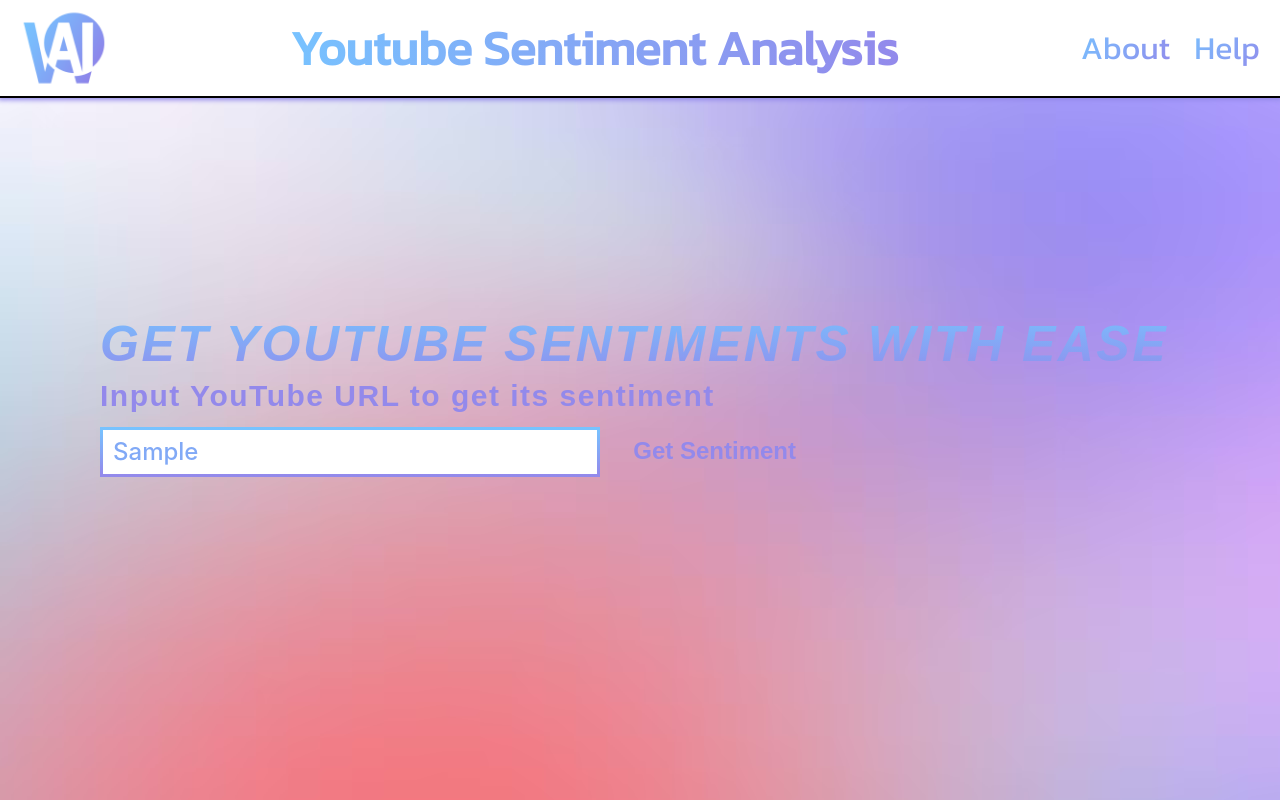
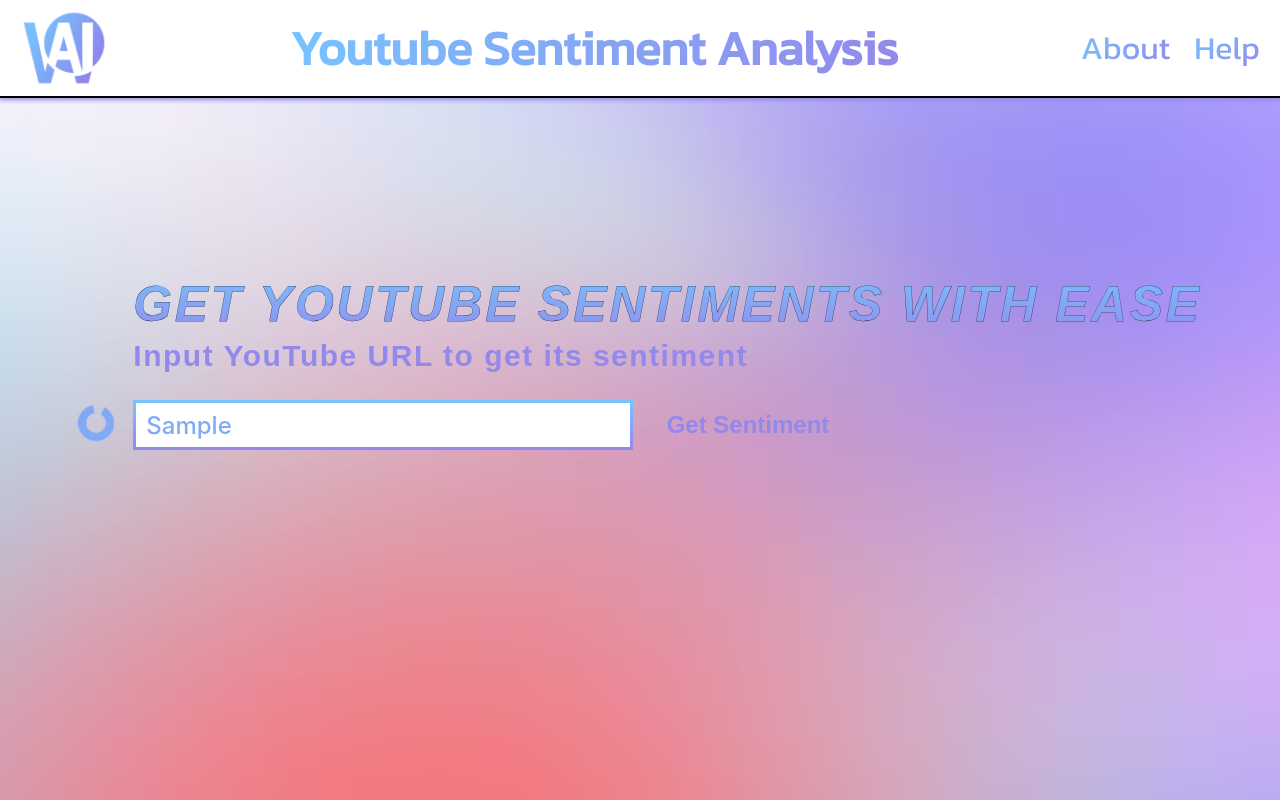
Before and after one commit to E3than/HackWestern9, a React (Create React App) app in the folder hw9/: page / in a window 1280 px wide. Both pictures are taken after typing "Sample" into the empty fields and a click on the button "Get Sentiment". Built offline with nearby package versions, Linux system fonts and the light colour scheme; no server answers.

Commit message:
added loading spinner and fixed percentage not appearing

```diff
--- a/hw9/src/App.css
+++ b/hw9/src/App.css
@@ -7,9 +7,9 @@
   border-image-source: linear-gradient(#77c3ff, #9389eb);
   border-width: 2.5pt;
   border-image-slice: 1;
-  position:fixed;
-  left: 75pt;
-  top: 320pt;
+  position: fixed;
+  left: 100pt;
+  top: 300pt;
   width: 500px;
   height: 50px;
   font-size: 24px;
@@ -23,8 +23,8 @@
   -webkit-background-clip: text;
   -webkit-text-fill-color: transparent;
   position: fixed;
-  left: 75pt;
-  top: 230pt;
+  left: 100pt;
+  top: 200pt;
   font-family: "Avenir Next", sans-serif;
   font-weight: 900;
   font-size: 50px;
@@ -32,12 +32,13 @@
   font-style: italic;
   letter-spacing: 0.05em;
   display: inline-block;
+  -webkit-text-stroke: 0.25px;
 }
 
 h2 {
-  position:fixed;
-  left: 75pt;
-  top: 280pt;
+  position: fixed;
+  left: 100pt;
+  top: 250pt;
   font-size: 30px;
   font-weight: 900;
   font-family: "Avenir Next", sans-serif;
@@ -45,15 +46,27 @@
   color: #9389eb;
 }
 
+h3 {
+  position: fixed;
+  left: 150pt;
+  top: 350pt;
+  font-size: 150px;
+  font-weight: 900;
+  font-family: "Avenir Next", sans-serif;
+  letter-spacing: 0.05em;
+  text-shadow: 2px 0 #fff, -2px 0 #fff, 0 2px #fff, 0 -2px #fff,
+    1px 1px #fff, -1px -1px #fff, 1px -1px #fff, -1px 1px #fff;
+  color: #9389eb;
+}
+
 button {
   position: fixed;
-  left: 475pt;
-  top: 325pt;
+  left: 500pt;
+  top: 305pt;
   font-size: 24px;
   font-family: "Avenir Next", sans-serif;
   font-weight: bold;
   color: #9389eb
-
 }
 
 body {
--- a/hw9/src/components/navbar/SearchBar.js
+++ b/hw9/src/components/navbar/SearchBar.js
@@ -3,6 +3,14 @@
   const [url, setUrl] = useState("");
   const [sentiment, setSentiment] = useState("");
   const [isLoading, setIsLoading] = useState(false);
+
+  const toggleIsLoading = () => {
+    if (url === "") {
+    }
+    else {
+      setIsLoading(true);
+    }
+  }
 
   const getTranscript = (e) => {
     e.preventDefault();
@@ -13,6 +21,7 @@
       .then((responseData) => {
         console.log(responseData);
         setSentiment(responseData);
+        setIsLoading(false);
       });
   };
   return (
@@ -25,9 +34,10 @@
           onChange={(e) => setUrl(e.target.value)}
           type="text"
         ></input>
-        <button type="submit">Get Sentiment</button>
+        <button type="submit" onClick={toggleIsLoading}>Get Sentiment</button>
+        {isLoading && <div class="lds-ring"><div></div><div></div><div></div><div></div></div>}
       </form>
-      <h2>{sentiment === "" ? "" : `${sentiment}%`}</h2>
+      <h3>{sentiment === "" ? "" : `${sentiment}%`}</h3>
     </div>
   );
 };
--- a/hw9/src/components/navbar/navbar.css
+++ b/hw9/src/components/navbar/navbar.css
@@ -7,7 +7,7 @@
     gap: 2rem;
     padding: 0 1rem;
     border-bottom: black solid 2px;
-    box-shadow: 0px 0px 5px 2px #9389eb ;
+    box-shadow: 0px 0px 5px 2px #9389eb;
     font-family: Kanit, sans-serif;
 }
 
@@ -41,7 +41,7 @@
     font-size: 2rem;
     padding-top: 1.5rem;
     text-align: bottom;
-    text-justify:distribute;
+    text-justify: distribute;
 }
 
 .nav li:hover {
@@ -60,3 +60,47 @@
 .nav a:hover {
     opacity: 85%;
 }
+
+.lds-ring {
+    display: inline-block;
+    position: relative;
+    width: 80px;
+    height: 80px;
+}
+
+.lds-ring div {
+    box-sizing: border-box;
+    display: block;
+    position: fixed;
+    left: 70px;
+    top: 397px;
+    width: 36px;
+    height: 36px;
+    margin: 8px;
+    border: 8px solid #81a9f6;
+    border-radius: 50%;
+    animation: lds-ring 1.2s cubic-bezier(0.5, 0, 0.5, 1) infinite;
+    border-color: #81a9f6 transparent transparent transparent;
+}
+
+.lds-ring div:nth-child(1) {
+    animation-delay: -0.45s;
+}
+
+.lds-ring div:nth-child(2) {
+    animation-delay: -0.3s;
+}
+
+.lds-ring div:nth-child(3) {
+    animation-delay: -0.15s;
+}
+
+@keyframes lds-ring {
+    0% {
+        transform: rotate(0deg);
+    }
+
+    100% {
+        transform: rotate(360deg);
+    }
+}
```
Also changed, not shown: 1 other file (tests, documents, lock files or other folders).
